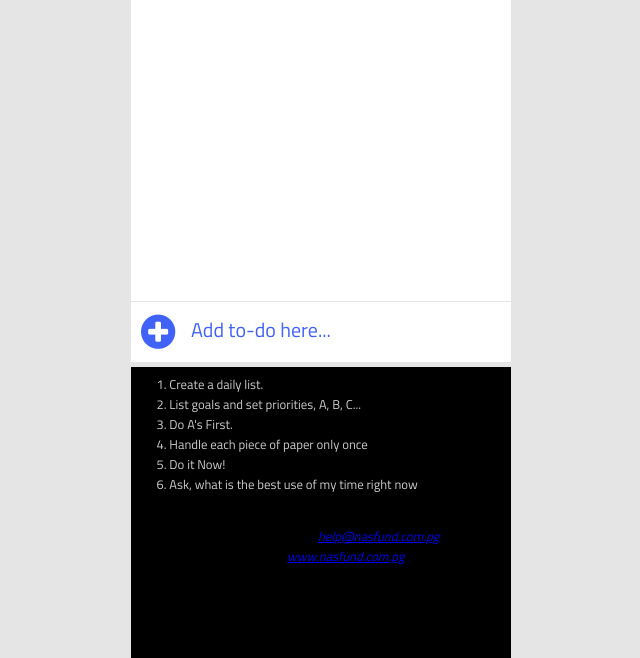
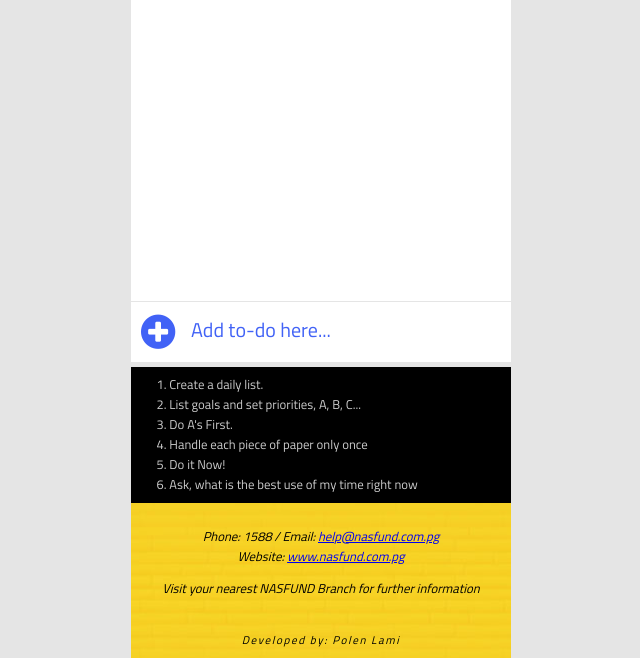
Before and after one commit to Polen059/nasfund-ToDoListApp, a plain HTML site: page nasfund_todoListApp2/index.html in a window 1280 px wide. Shown: the part 259-917 px from the top of the page, without its empty margins (319-959 px from the left). Drawn offline with Linux system fonts and the light colour scheme.

Commit message:
edit address backround

```diff
--- a/nasfund_todoListApp2/css/style.css
+++ b/nasfund_todoListApp2/css/style.css
@@ -184,7 +184,7 @@ hr {
 address {
     font-size: 0.8rem;
     text-align: center;
-    background: url('../img/footer_bg-.jpg');
+    background: url('../img/footer_bg.jpg');
     padding: 0.6rem;
     color: #000;
 }
```
